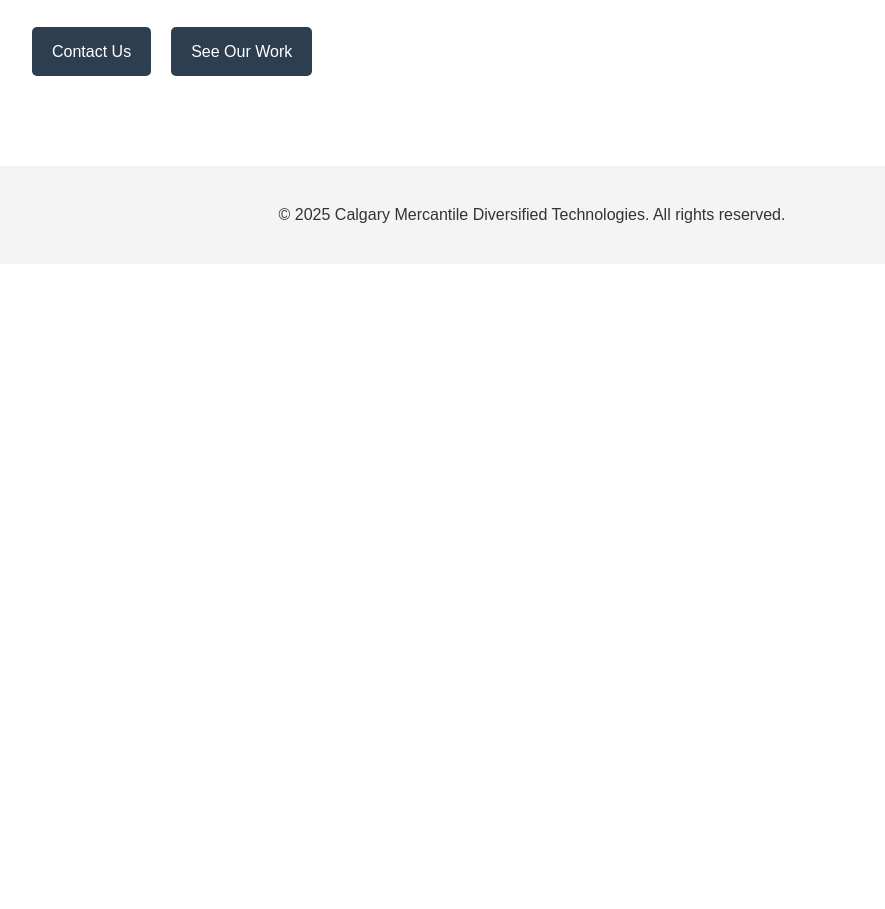
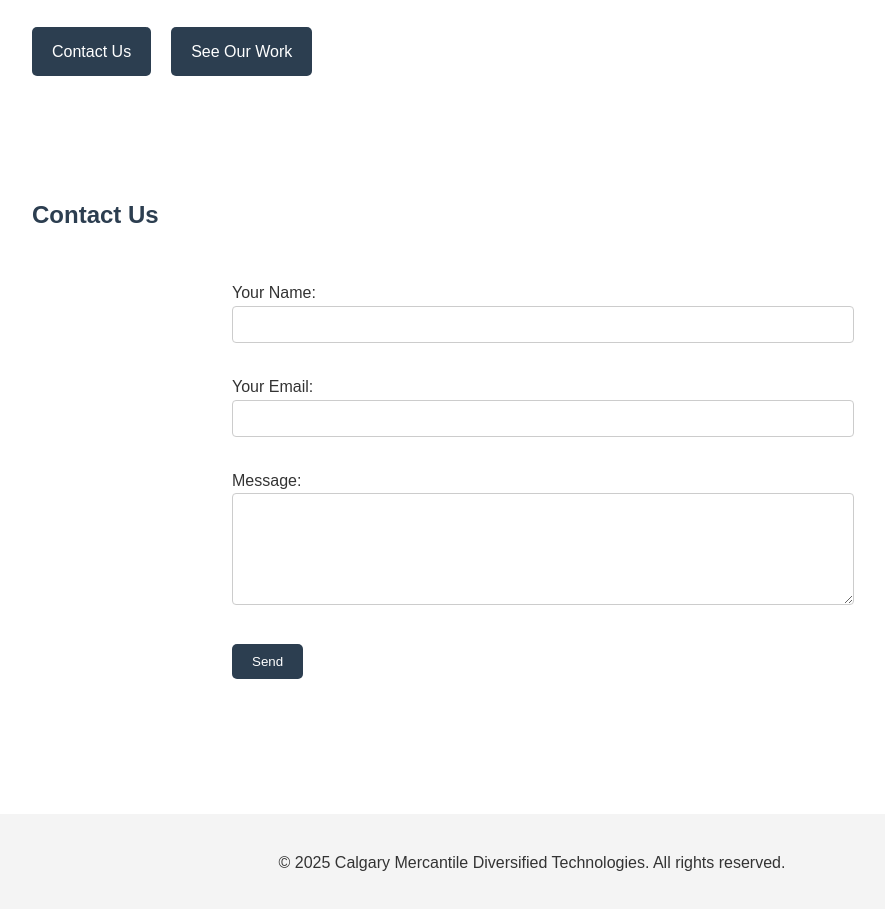
Before and after one commit to webcmdt/website, a plain HTML site: page index.html in a window 1280 px wide. Shown: the part 1509-2418 px from the top of the page, without its empty margins (108-993 px from the left). Before the commit the page ends 1773 px from the top, so only its background shows below. Drawn offline with Linux system fonts and the light colour scheme.

Commit message:
Update index.html
Added form

```diff
--- a/index.html
+++ b/index.html
@@ -60,6 +60,33 @@
         .cta a:hover {
             background-color: #34495e;
         }
+        form {
+            max-width: 600px;
+            margin: 30px auto;
+            display: flex;
+            flex-direction: column;
+        }
+        form p {
+            margin-bottom: 15px;
+        }
+        input, textarea {
+            width: 100%;
+            padding: 10px;
+            border: 1px solid #ccc;
+            border-radius: 4px;
+        }
+        button {
+            background-color: #2c3e50;
+            color: white;
+            padding: 10px 20px;
+            border: none;
+            border-radius: 5px;
+            cursor: pointer;
+            transition: background-color 0.3s;
+        }
+        button:hover {
+            background-color: #34495e;
+        }
         footer {
             background-color: #f4f4f4;
             text-align: center;
@@ -107,6 +134,31 @@
     </div>
 </section>
 
+<section id="contact">
+    <h2>Contact Us</h2>
+    <form name="contact" method="POST" data-netlify="true" netlify-honeypot="bot-field">
+        <input type="hidden" name="form-name" value="contact">
+        <p style="display:none;">
+            <label>Don’t fill this out: <input name="bot-field"></label>
+        </p>
+        <p>
+            <label>Your Name:<br>
+            <input type="text" name="name" required></label>
+        </p>
+        <p>
+            <label>Your Email:<br>
+            <input type="email" name="email" required></label>
+        </p>
+        <p>
+            <label>Message:<br>
+            <textarea name="message" rows="6" required></textarea></label>
+        </p>
+        <p>
+            <button type="submit">Send</button>
+        </p>
+    </form>
+</section>
+
 <footer>
     <p>&copy; 2025 Calgary Mercantile Diversified Technologies. All rights reserved.</p>
 </footer>
```
